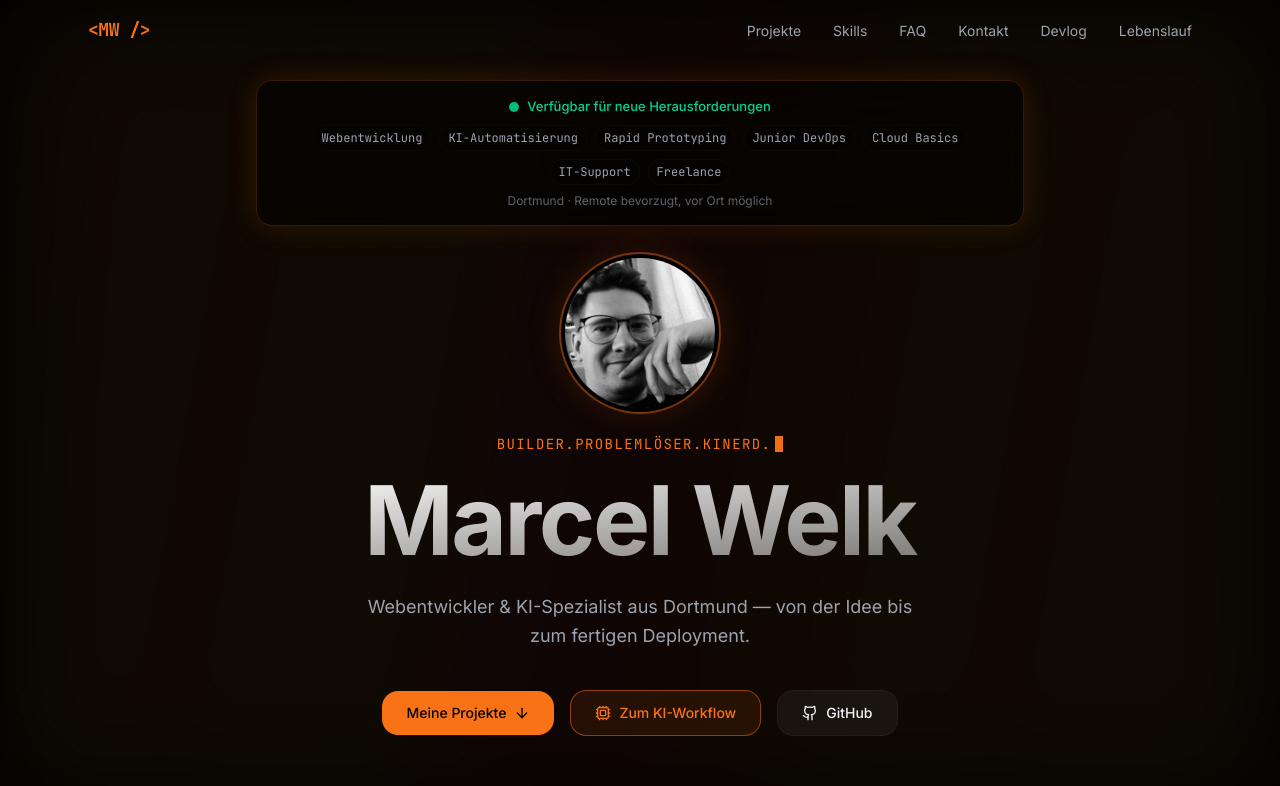
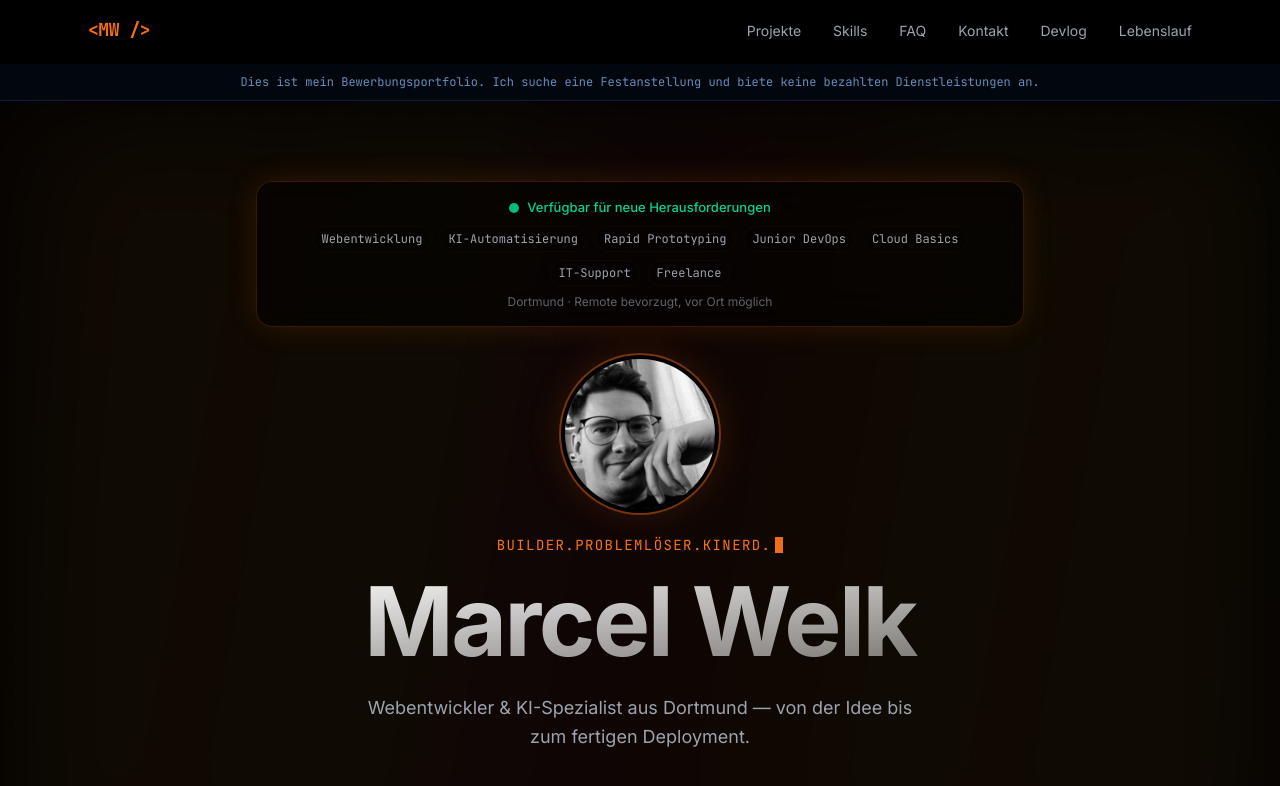
Before and after one commit to celtechstarter/portfolio, a Next.js app: page / in a window 1280 px wide. Shown: the top 786 px of the page. Built offline with nearby package versions, Linux system fonts and the light colour scheme.

Commit message:
feat: Bewerbungs-Banner auf der Startseite ergänzt
Dezenter Info-Banner unterhalb der Navbar: klärt dass dies ein
Bewerbungsportfolio ist und keine bezahlten Dienstleistungen
angeboten werden.

Co-Authored-By: Claude Sonnet 4.6 <noreply@anthropic.com>

```diff
--- a/app/page.tsx
+++ b/app/page.tsx
@@ -12,6 +12,12 @@ export default function Home() {
     <>
       <Navbar />
       <main>
+        {/* Bewerbungs-Banner */}
+        <div className="mt-16 w-full border-b border-blue-500/20 bg-blue-500/5 backdrop-blur-sm">
+          <p className="mx-auto max-w-6xl px-6 py-2.5 text-center font-mono text-xs text-blue-300/70">
+            Dies ist mein Bewerbungsportfolio. Ich suche eine Festanstellung und biete keine bezahlten Dienstleistungen an.
+          </p>
+        </div>
         <Hero />
         <Projects />
         <Skills />
```
